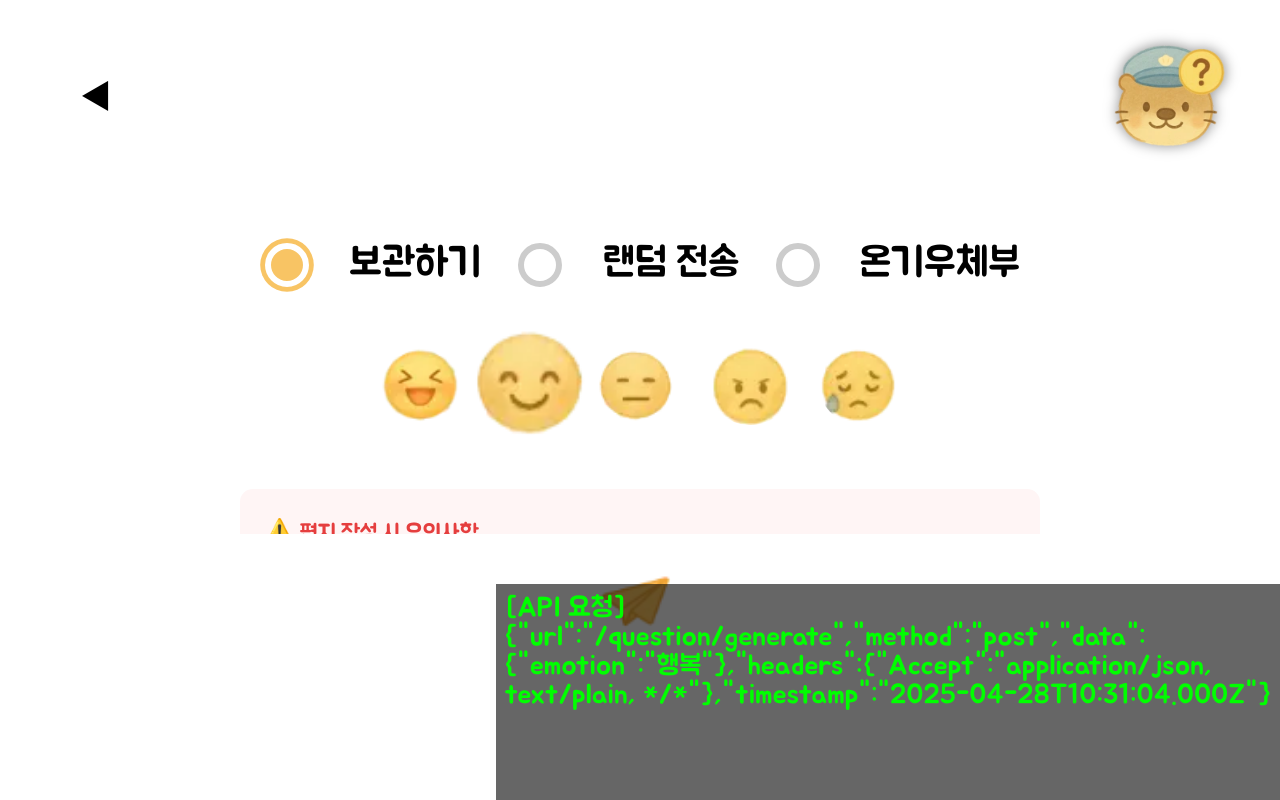
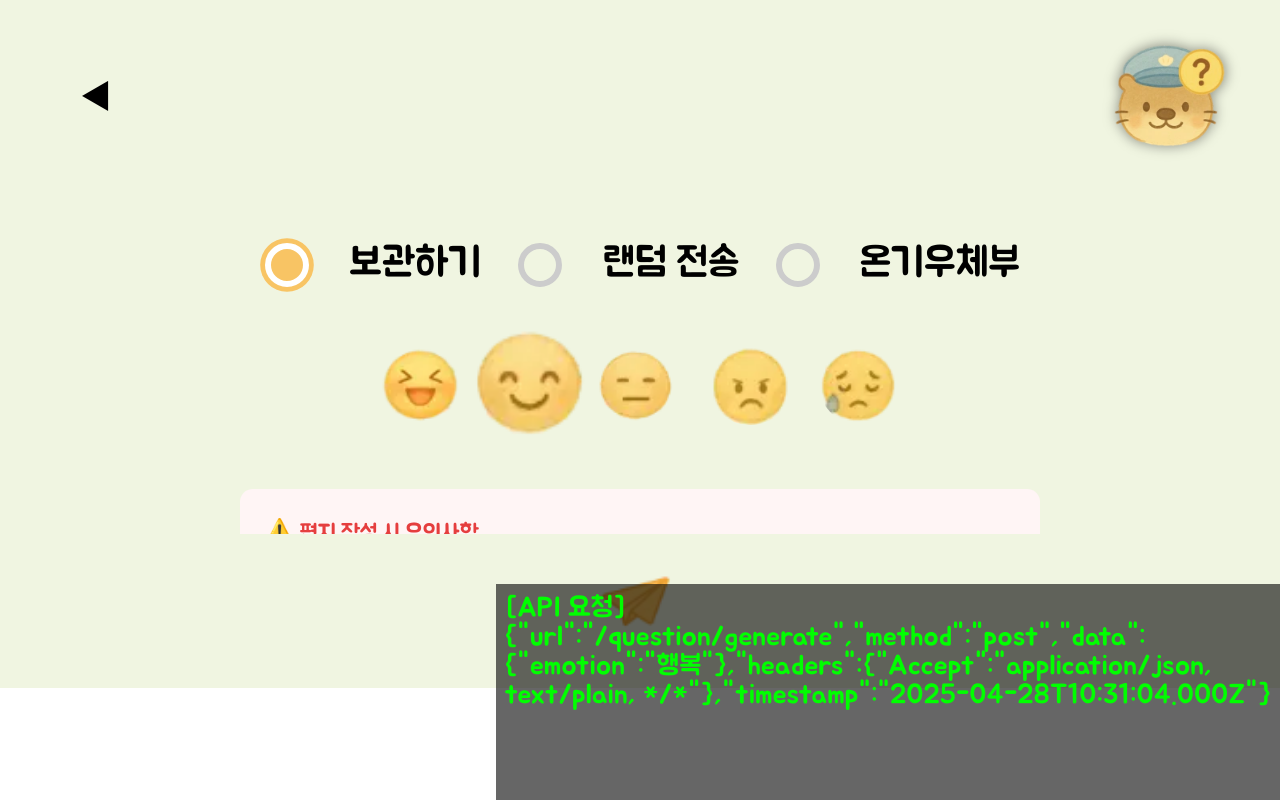
Before and after one commit to techforimpact-archive/TFI_CAMPUS_HANYANG_25Spring_SalingtheMind, a React (Vite) app: page /letter/write in a window 1280 px wide. Built offline with nearby package versions, Linux system fonts and the light colour scheme; no server answers; sample sign-in values are in the browser's storage.

Commit message:
don't know if i have to change the letterinput box to yellow

```diff
--- a/src/pages/post/send/letterwrite.module.css
+++ b/src/pages/post/send/letterwrite.module.css
@@ -3,6 +3,7 @@
   display: flex;
   flex-direction: column;
   overflow: hidden;
+  background-color: #f0f5e1;
 }
 
 .container {
```
